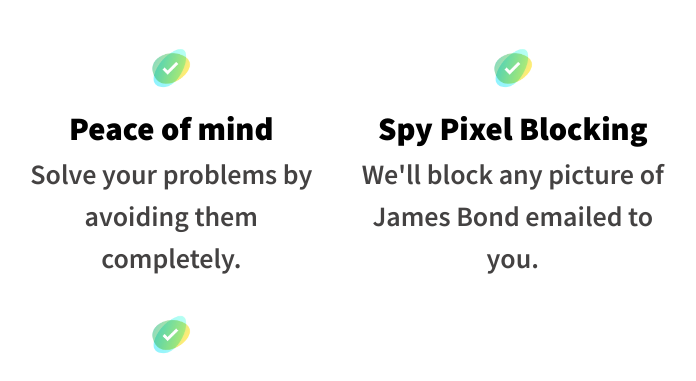
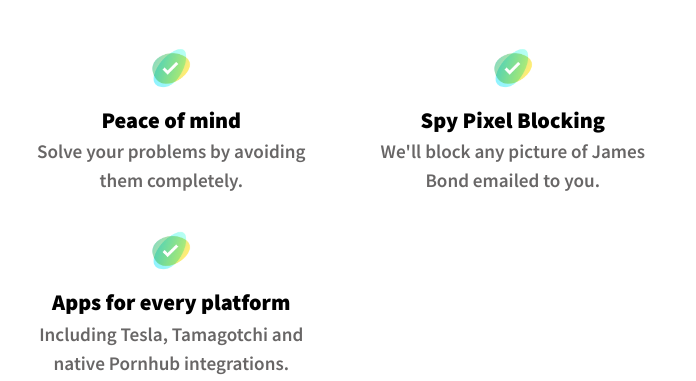
Before and after one commit to samy9401/bye-clone, a plain HTML site: page index.html in a window 1280 px wide. Shown: the part 5079-5460 px from the top of the page, without its empty margins (298-994 px from the left). Drawn offline with Linux system fonts and the light colour scheme.

Commit message:
ajust the font-size of the what you get section

```diff
--- a/index.html
+++ b/index.html
@@ -73,17 +73,17 @@
       <div class="what-you-get-box">
         <div class="card">
           <img src="img/check.webp" alt class="check-img">
-          <h3>Peace of mind</h3>
+          <h3 class="card">Peace of mind</h3>
           <p>Solve your problems by avoiding them completely.</p>
         </div>
         <div class="card">
           <img src="img/check.webp" alt class="check-img">
-          <h3>Spy Pixel Blocking</h3>
+          <h3 class="card">Spy Pixel Blocking</h3>
           <p>We'll block any picture of James Bond emailed to you.</p>
         </div>
         <div class="card">
           <img src="img/check.webp" alt class="check-img">
-          <h3>Apps for every platform</h3>
+          <h3 class="card">Apps for every platform</h3>
           <p>Including Tesla, Tamagotchi and native Pornhub integrations.</p>
         </div>
     </section>
--- a/style.css
+++ b/style.css
@@ -111,10 +111,10 @@ h2 {
   flex-shrink: 0;
   margin: 0;
 }
-.what-you-get-header h3 {
+.card h3 {
+  font-size: 1.4rem;
   margin: 0 auto;
   text-align: center;
-  font-size: 2rem;
 }
 .what-you-get-section {
   display: flex;
@@ -154,7 +154,8 @@ h2 {
   text-align: center;
 }
 .card p {
-  color: rgb(68, 66, 66);
+  color: rgb(104, 102, 102);
+  font-size: 1.2rem;
 }
 .check-img {
   margin: 0 auto;
@@ -199,9 +200,9 @@ h2 {
   font-size: 1.125rem;
   margin-top: 0.5rem;
 }
-.images-paths{
+.images-paths {
   display: block;
-  margin: 3rem auto .5rem
+  margin: 3rem auto 0.5rem;
 }
 
 .footer-list li a {
```
